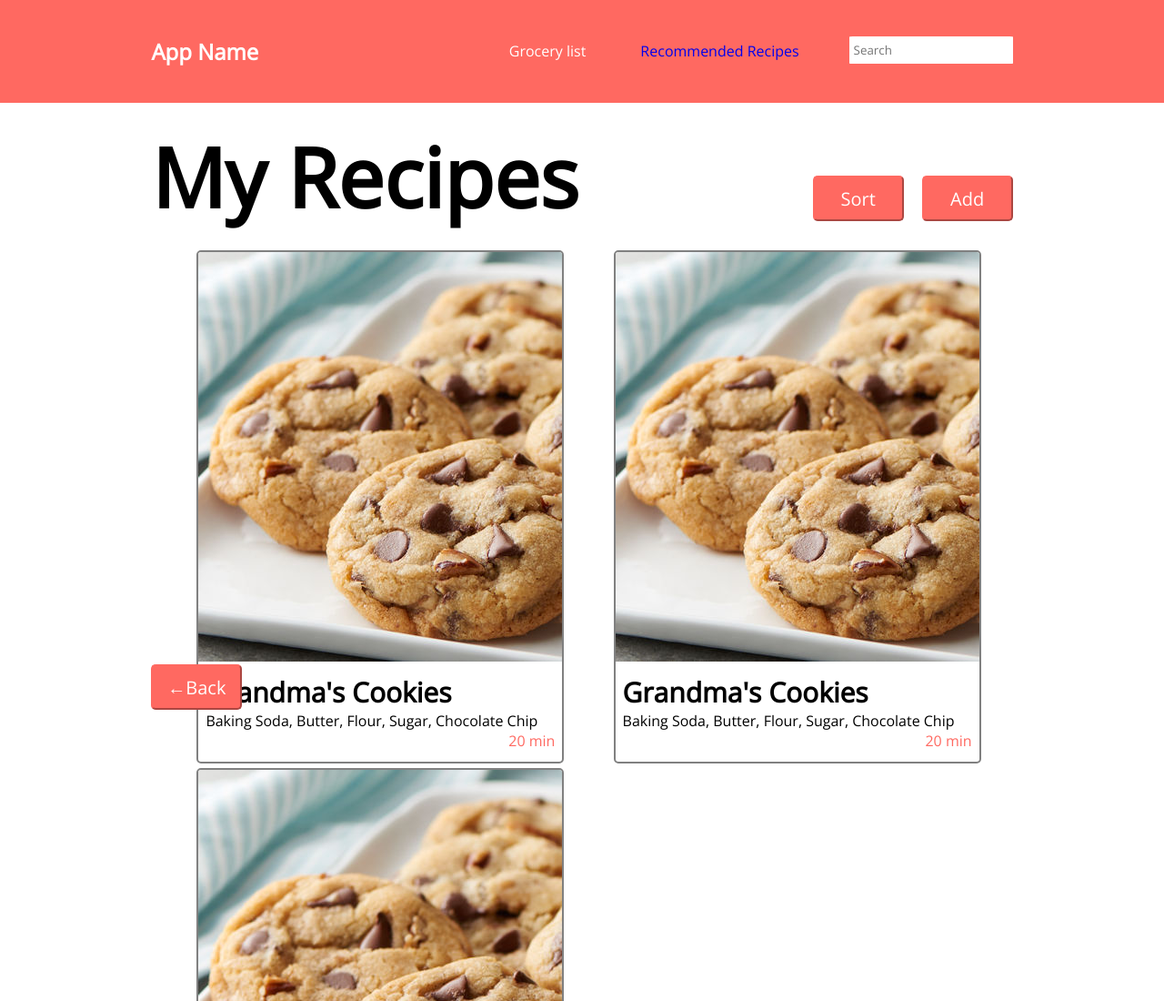
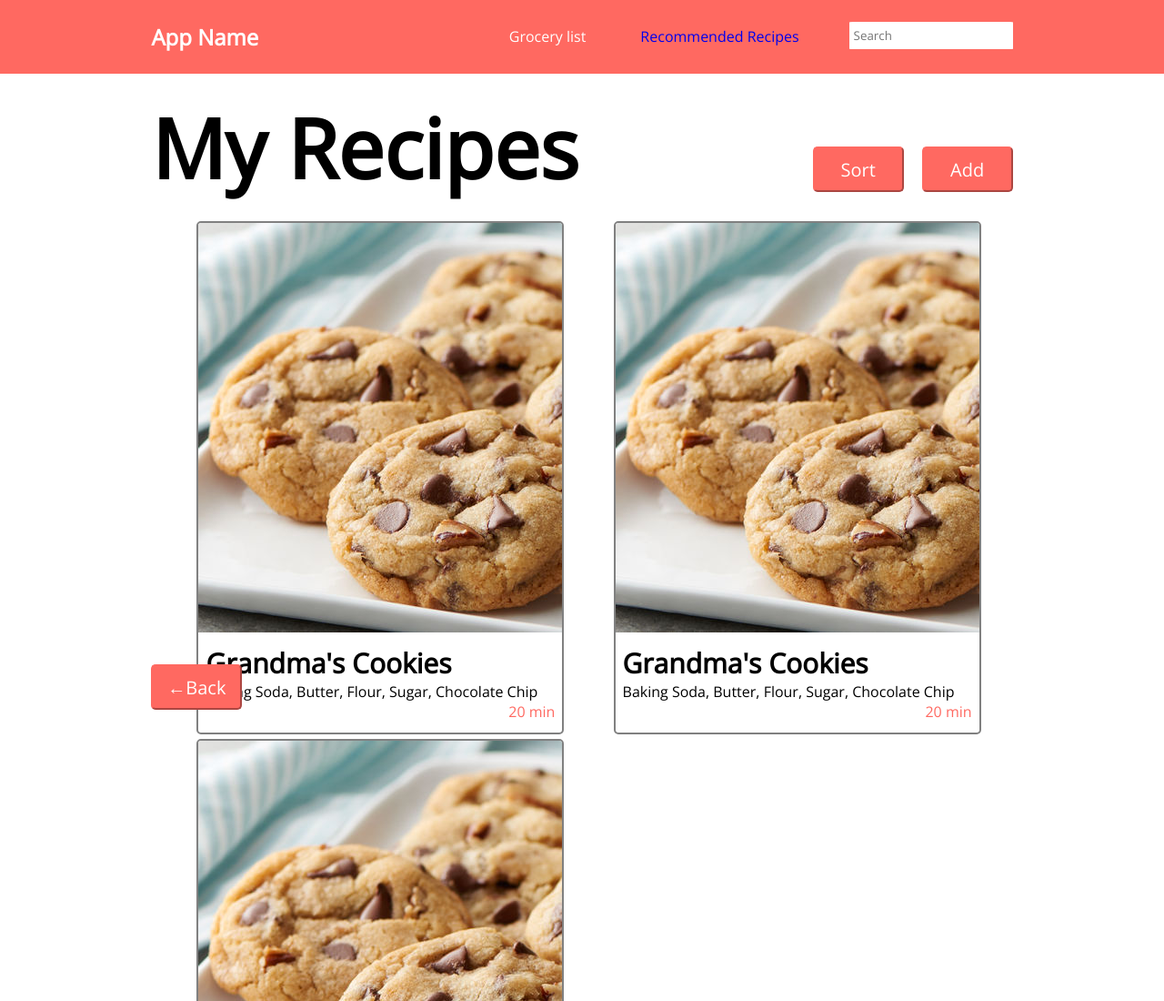
Before and after one commit to cse110-fa21-group14/cse110-fa21-group14, a plain HTML site: page Recipe Code/index.html in a window 1280 px wide. Shown: the top 1100 px of the page at 91% size. Drawn offline with nearby package versions, Linux system fonts and the light colour scheme.

Commit message:
slightly changed header

```diff
--- a/Recipe Code/style.css
+++ b/Recipe Code/style.css
@@ -13,7 +13,7 @@ header{
 }
 header #main-bar{
 
-    margin:  5vh 13vw 5vh;
+    margin: 3vh 13vw 3vh;
 }
 header .float-right{
     float: right;
@@ -56,7 +56,7 @@ header button:hover{
 
 /* Main (Recipes page) */
 main{
-  margin:  5vh 13vw 5vh;
+  margin: 5vh 13vw 5vh;
 
 }
 
```
